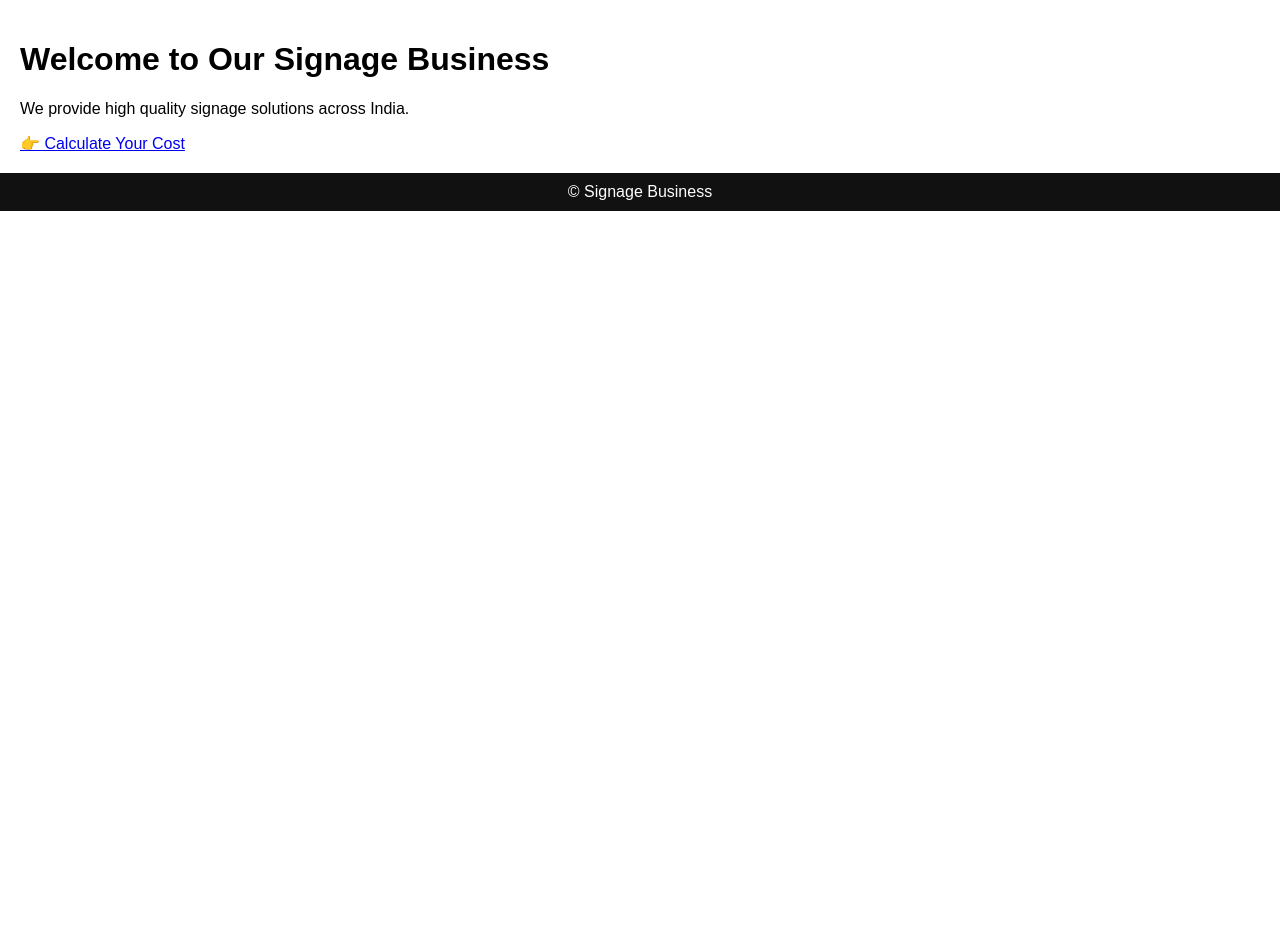
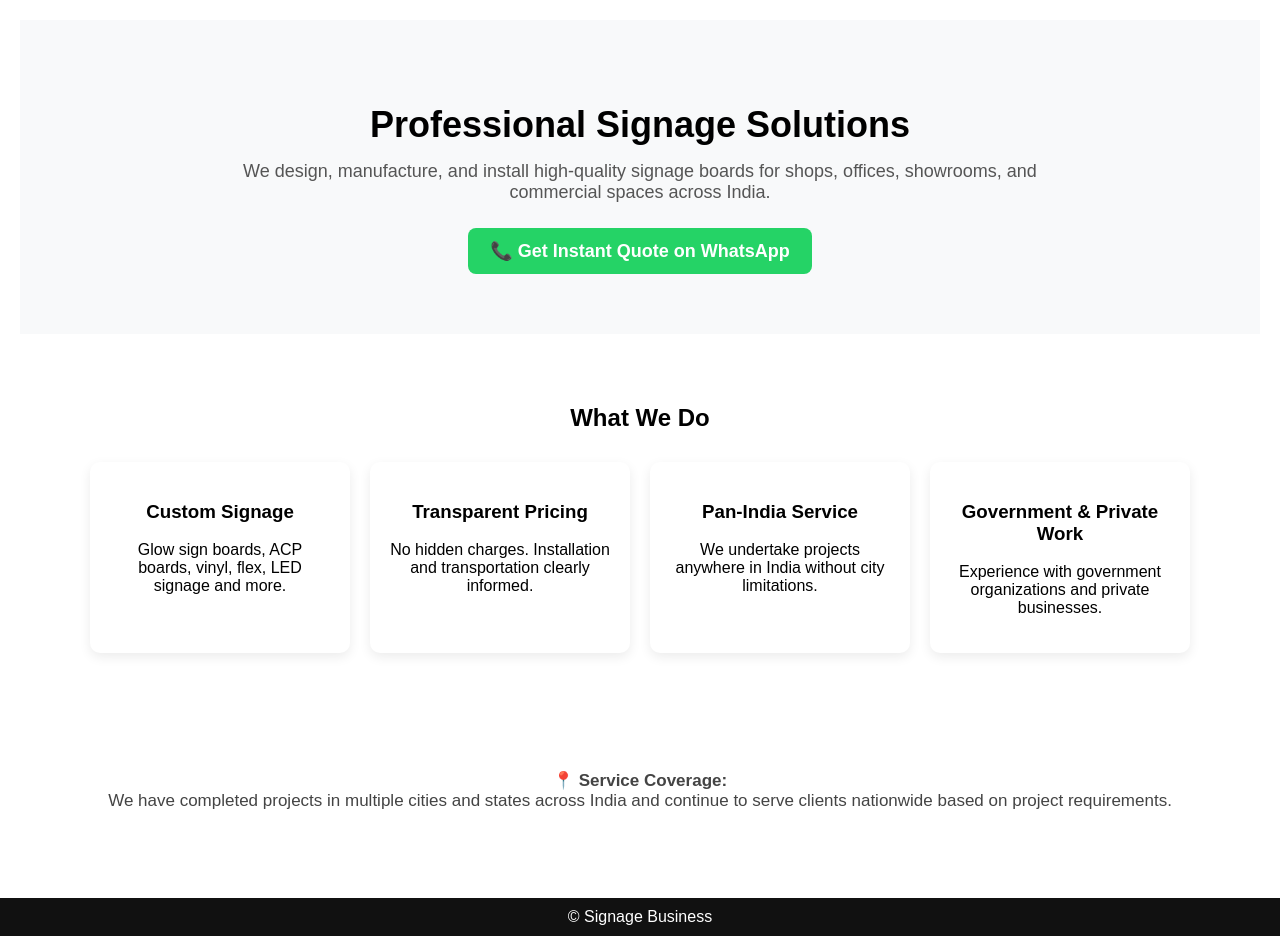
Before and after one commit to jmssignagework-hue/jms-signage, a Django app: page / in a window 1280 px wide. Shown: the part 48-984 px from the top of the page. Before the commit the page ends 259 px from the top, so only its background shows below. Run offline with Django 5.2, Linux system fonts and the light colour scheme.

Commit message:
Update homepage with pan-India coverage

```diff
--- a/products/templates/home.html
+++ b/products/templates/home.html
@@ -1,6 +1,114 @@
 {% extends 'base.html' %}
 {% block content %}
-<h1>Welcome to Our Signage Business</h1>
-<p>We provide high quality signage solutions across India.</p>
-<a href="/calculator/">👉 Calculate Your Cost</a>
+
+<style>
+.hero {
+    padding: 60px 20px;
+    text-align: center;
+    background: #f8f9fa;
+}
+
+.hero h1 {
+    font-size: 36px;
+    margin-bottom: 15px;
+}
+
+.hero p {
+    font-size: 18px;
+    max-width: 800px;
+    margin: 0 auto 25px;
+    color: #555;
+}
+
+.hero .cta {
+    display: inline-block;
+    padding: 12px 22px;
+    background: #25D366;
+    color: #fff;
+    font-size: 18px;
+    border-radius: 8px;
+    text-decoration: none;
+    font-weight: bold;
+}
+
+.section {
+    padding: 50px 20px;
+    max-width: 1100px;
+    margin: auto;
+}
+
+.section h2 {
+    text-align: center;
+    margin-bottom: 30px;
+}
+
+.features {
+    display: grid;
+    grid-template-columns: repeat(auto-fit, minmax(250px, 1fr));
+    gap: 20px;
+}
+
+.feature-box {
+    background: #ffffff;
+    padding: 20px;
+    border-radius: 10px;
+    box-shadow: 0 4px 12px rgba(0,0,0,0.08);
+    text-align: center;
+}
+
+.coverage {
+    text-align: center;
+    font-size: 17px;
+    color: #444;
+}
+</style>
+
+<div class="hero">
+    <h1>Professional Signage Solutions</h1>
+    <p>
+        We design, manufacture, and install high-quality signage boards for shops,
+        offices, showrooms, and commercial spaces across India.
+    </p>
+
+    <a class="cta"
+       href="https://wa.me/919267990877?text=Hello%20I%20want%20a%20signage%20quotation"
+       target="_blank">
+        📞 Get Instant Quote on WhatsApp
+    </a>
+</div>
+
+<div class="section">
+    <h2>What We Do</h2>
+
+    <div class="features">
+        <div class="feature-box">
+            <h3>Custom Signage</h3>
+            <p>Glow sign boards, ACP boards, vinyl, flex, LED signage and more.</p>
+        </div>
+
+        <div class="feature-box">
+            <h3>Transparent Pricing</h3>
+            <p>No hidden charges. Installation and transportation clearly informed.</p>
+        </div>
+
+        <div class="feature-box">
+            <h3>Pan-India Service</h3>
+            <p>We undertake projects anywhere in India without city limitations.</p>
+        </div>
+
+        <div class="feature-box">
+            <h3>Government & Private Work</h3>
+            <p>Experience with government organizations and private businesses.</p>
+        </div>
+    </div>
+</div>
+
+<div class="section coverage">
+    <p>
+        📍 <strong>Service Coverage:</strong><br>
+        We have completed projects in multiple cities and states across India
+        and continue to serve clients nationwide based on project requirements.
+    </p>
+</div>
+
 {% endblock %}
```
Also changed, not shown: products/templates/about.html (+21 -43 lines).
